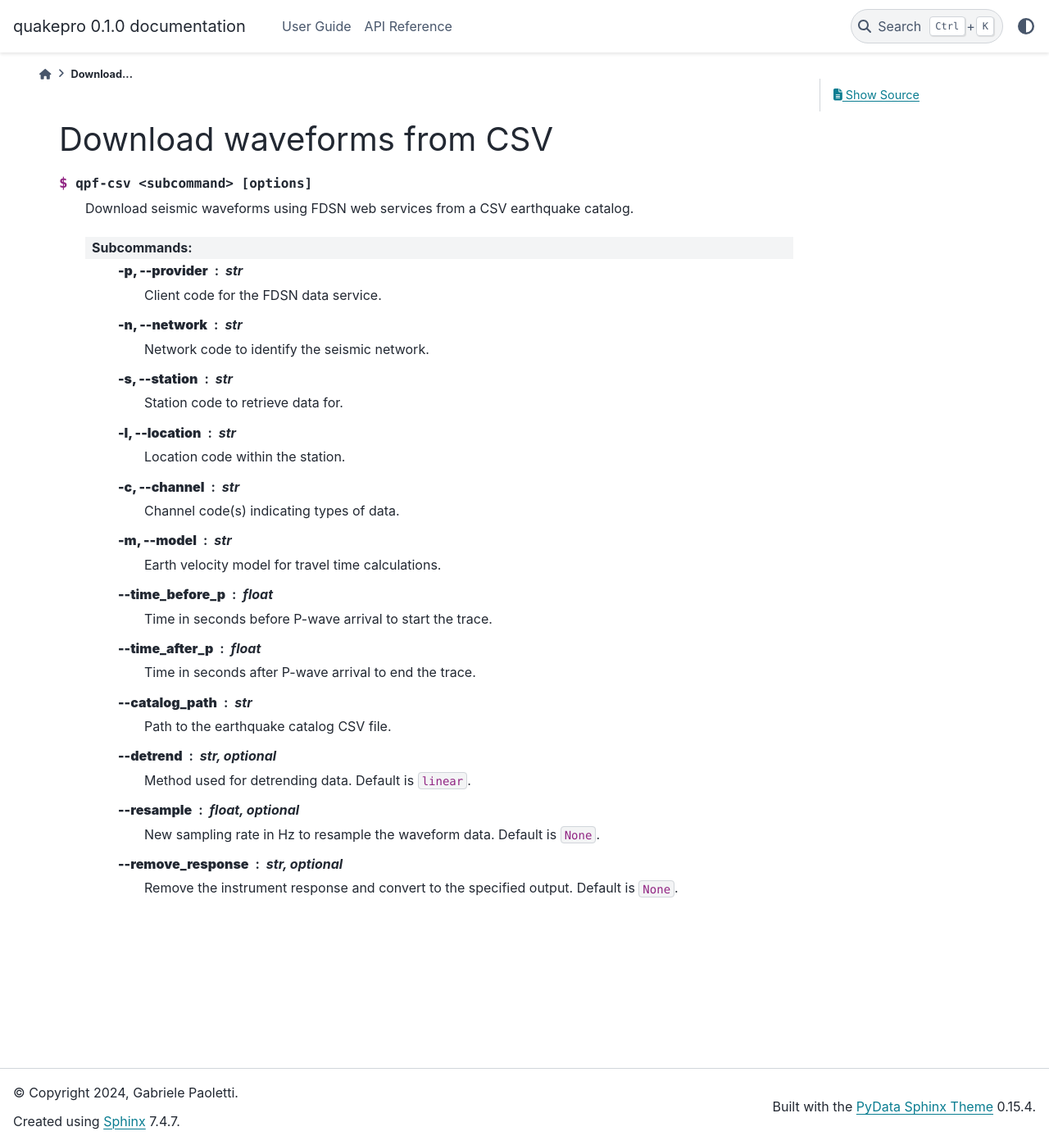
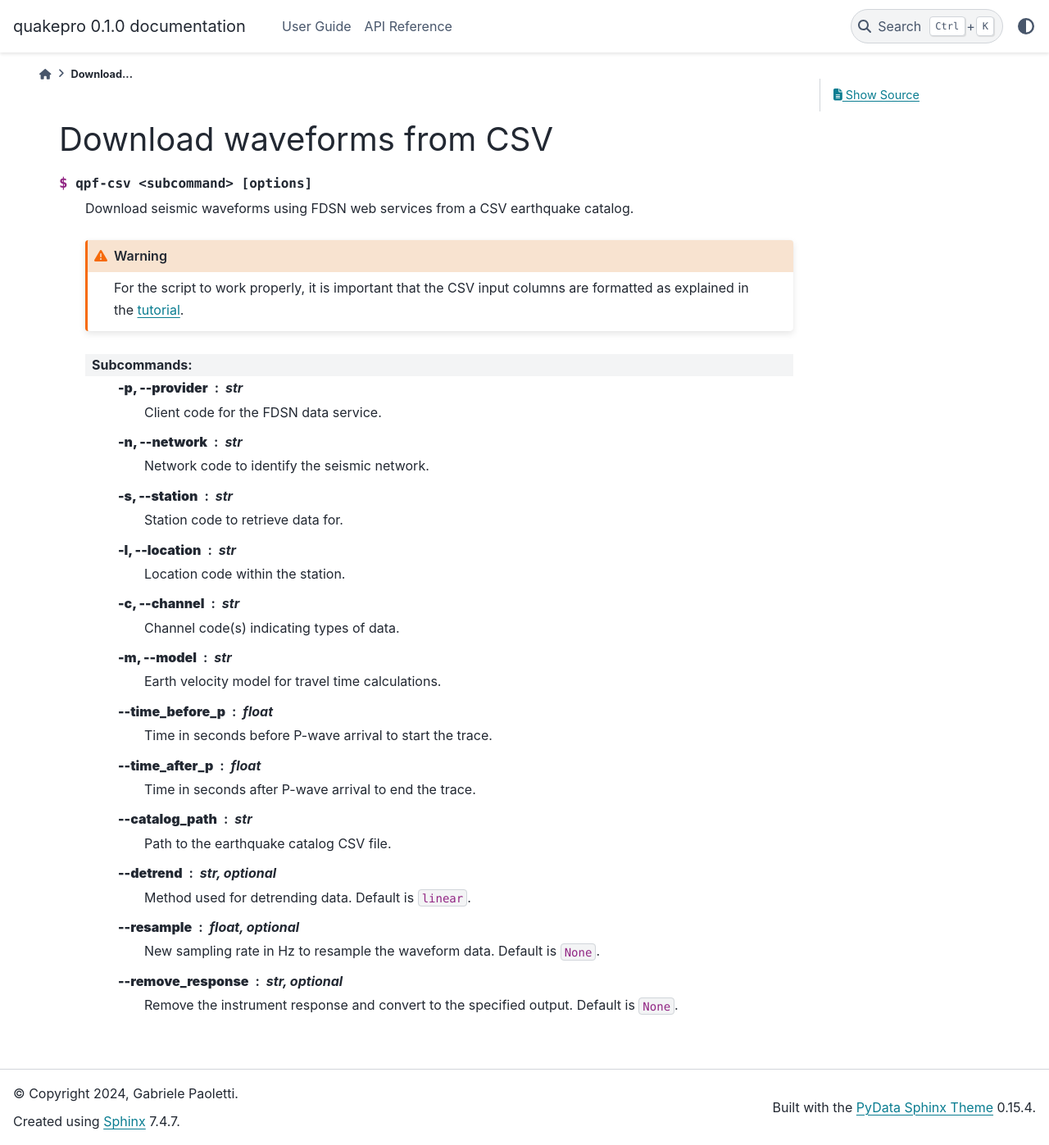
Before and after one commit to gabrielepaoletti/quakepro, a Sphinx documentation site: the page built from docs/source/documentation/scripts/fetcher_csv.rst, in a window 1280 px wide and 1397 px high. Shown: the whole window at 82% size. Built offline with Sphinx 7.4.7 and the PyData theme 0.15.4, drawn with Linux system fonts in a browser that asks for light colours.

Commit message:
Update docs

```diff
--- a/docs/source/documentation/scripts/fetcher_csv.rst
+++ b/docs/source/documentation/scripts/fetcher_csv.rst
@@ -5,39 +5,42 @@ Download waveforms from CSV
 
     Download seismic waveforms using FDSN web services from a CSV earthquake catalog.
 
+    .. warning::
+        For the script to work properly, it is important that the CSV input columns are formatted as explained in the `tutorial <https://quakepro.readthedocs.io/en/latest/user_guide/tutorials.html>`_.
+
     :Subcommands:
-        **-p, --provider** : *str*
+        **-p, \--provider** : *str*
             Client code for the FDSN data service.
 
-        **-n, --network** : *str*
+        **-n, \--network** : *str*
             Network code to identify the seismic network.
 
-        **-s, --station** : *str*
+        **-s, \--station** : *str*
             Station code to retrieve data for.
 
-        **-l, --location** : *str*
+        **-l, \--location** : *str*
             Location code within the station.
 
-        **-c, --channel** : *str*
+        **-c, \--channel** : *str*
             Channel code(s) indicating types of data.
 
-        **-m, --model** : *str*
+        **-m, \--model** : *str*
             Earth velocity model for travel time calculations.
 
-        **--time_before_p** : *float*
+        **\--time_before_p** : *float*
             Time in seconds before P-wave arrival to start the trace.
 
-        **--time_after_p** : *float*
+        **\--time_after_p** : *float*
             Time in seconds after P-wave arrival to end the trace.
 
-        **--catalog_path** : *str*
+        **\--catalog_path** : *str*
             Path to the earthquake catalog CSV file.
 
-        **--detrend** : *str, optional*
+        **\--detrend** : *str, optional*
             Method used for detrending data. Default is ``linear``.
 
-        **--resample** : *float, optional*
+        **\--resample** : *float, optional*
             New sampling rate in Hz to resample the waveform data. Default is ``None``.
 
-        **--remove_response** : *str, optional*
+        **\--remove_response** : *str, optional*
             Remove the instrument response and convert to the specified output. Default is ``None``.
```
